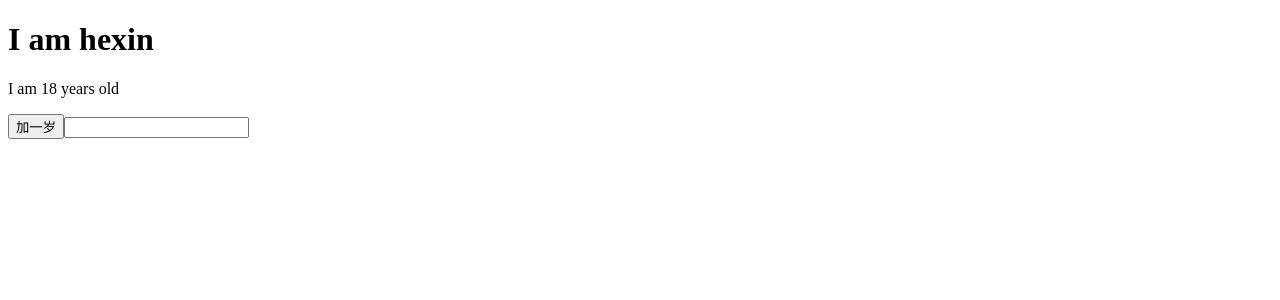
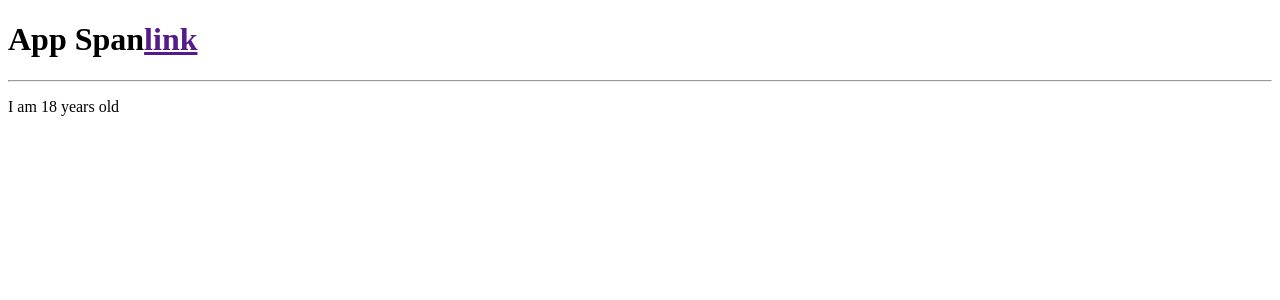
Before and after one commit to LucianoKlein/react-backend-mgmtsystem, a React app: page / in a window 1280 px wide. Shown: the top 300 px of the page. Built offline with nearby package versions, Linux system fonts and the light colour scheme.

Commit message:
组件的组合方式

```diff
--- a/src/app.jsx
+++ b/src/app.jsx
@@ -5,34 +5,40 @@ class Component extends React.Component {
     constructor(props) {
         super(props);
         this.state = {
-            name : 'hexin',
             age: 18
         }
-    }
-    handleClick() {
-        this.setState({
-            age: this.state.age + 1
-        })
-    }
-    onValueChange(e) {
-        this.setState({
-            age: e.target.value
-        })
     }
     render() {
         return (
             <div>
-                <h1>I am {this.state.name}</h1>
                 <p>I am {this.state.age} years old</p>
-                <button onClick={(e) => {this.handleClick(e)}}>加一岁</button>
-                <input type="text" onChange={(e) => {this.onValueChange(e)}}/>
+            </div>
+        );
+    }
+}
+class Title extends React.Component {
+    constructor(props) {
+        super(props);
+    }
+    render(props) {
+        return <h1>{this.props.children}</h1>
+    }
+}
+class App extends React.Component {
+    render() {
+        return (
+            <div className="">
+                 <Title>
+                     <span>App Span</span>
+                     <a href="">link</a>
+                 </Title>
+                 <hr/>
+                 <Component/>
             </div>
         );
     }
 }
 ReactDOM.render(
-    <div>
-        <Component/>
-    </div>,
+    <App/>,
     document.getElementById("app")
 )
```
